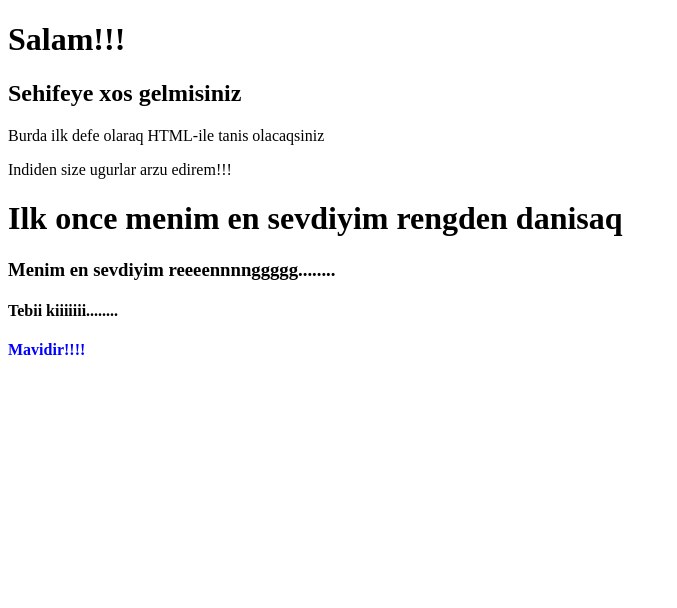
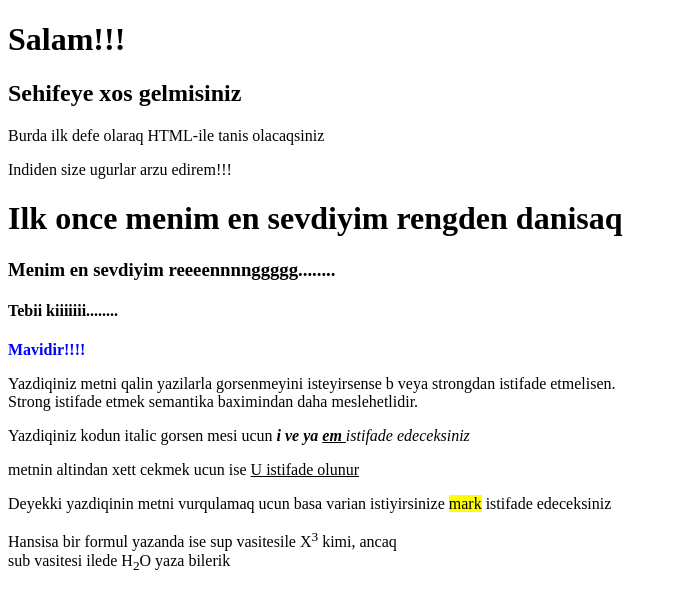
Before and after one commit to AliMukhtarli/HTML-learning, a plain HTML site: page index.html in a window 1280 px wide. Shown: the whole page, without its empty margins (0-677 px from the left). Drawn offline with Linux system fonts and the light colour scheme.

Commit message:
Metnlere gozellik qatma

```diff
--- a/index.html
+++ b/index.html
@@ -15,9 +15,17 @@
         <h1>Ilk once menim en sevdiyim rengden danisaq</h1>
         <h3>Menim en sevdiyim reeeennnnggggg........</h3>
         <h4>Tebii kiiiiiii........</h4>
-    <!-- <b> veya <strong> vasitesi ile metni qalinlasdirmaq olur-->
+        <!-- <b> veya <strong> vasitesi ile metni qalinlasdirmaq olur.
+            <strong> Yazmaq daha yaxsidir-->
         <p style="color: blue;"> <b>Mavidir!!!!</b></p>
-
+        <p>Yazdiqiniz metni qalin yazilarla gorsenmeyini isteyirsense b veya strongdan istifade etmelisen. <br> Strong istifade etmek semantika baximindan daha meslehetlidir.</p>
+        <!-- <i> veya <em> vasitesi ile metni italic etmek olur.
+            <em> Yazmaq daha yaxsidir-->
+        <p>Yazdiqiniz kodun italic gorsen mesi ucun <em> <b>i ve ya <u> em </u></b> istifade edeceksiniz </em></p>
+        <p> metnin altindan xett cekmek ucun ise <u>U istifade olunur</u> </p>
+        <p> Deyekki yazdiqinin metni vurqulamaq ucun basa varian istiyirsinize <mark> mark</mark> istifade edeceksiniz</p>
+        <p>Hansisa bir formul yazanda ise sup vasitesile X<sup>3</sup> kimi, ancaq <br>
+        sub vasitesi ilede H<sub>2</sub>O yaza bilerik</p>
 
 
 
```
Lines whose indentation alone changed are shown as unchanged.
